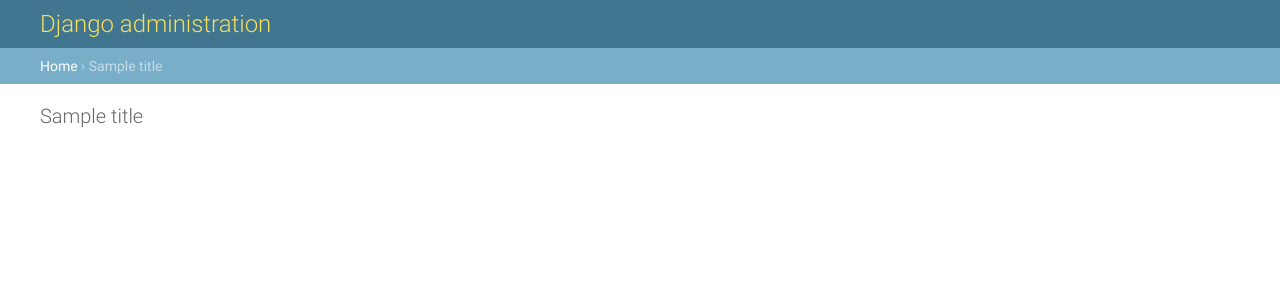
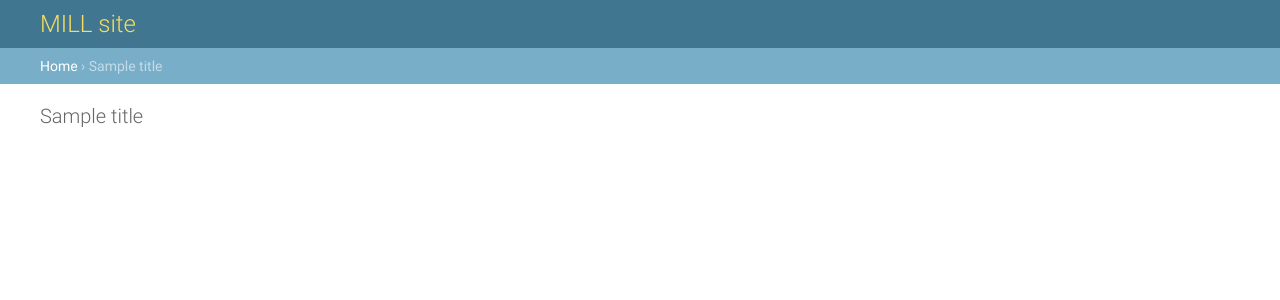
Before and after one commit to millni/Django-hanbit, a Django app: template templates/admin/base_site.html in a window 1280 px wide. Shown: the top 300 px of the page. Run offline with Django 3.2, Linux system fonts and the light colour scheme; the template is opened without the code that fills it: most values are stand-ins (such as "Sample title", 1, 10 or a date in 2020).

Commit message:
p166 사이트 제목 수정 templates-admin-base_sity.html

```diff
--- a/templates/admin/base_site.html
+++ b/templates/admin/base_site.html
@@ -3,7 +3,8 @@
 {% block title %}{{ title }} | {{ site_title|default:_('Django site admin') }}{% endblock %}
 
 {% block branding %}
-<h1 id="site-name"><a href="{% url 'admin:index' %}">{{ site_header|default:_('Django administration') }}</a></h1>
+<!-- <h1 id="site-name"><a href="{% url 'admin:index' %}">{{ site_header|default:_('Django administration') }}</a></h1> -->
+<h1 id="site-name"><a href="{% url 'admin:index' %}">MILL site</a></h1>
 {% endblock %}
 
 {% block nav-global %}{% endblock %}
```
